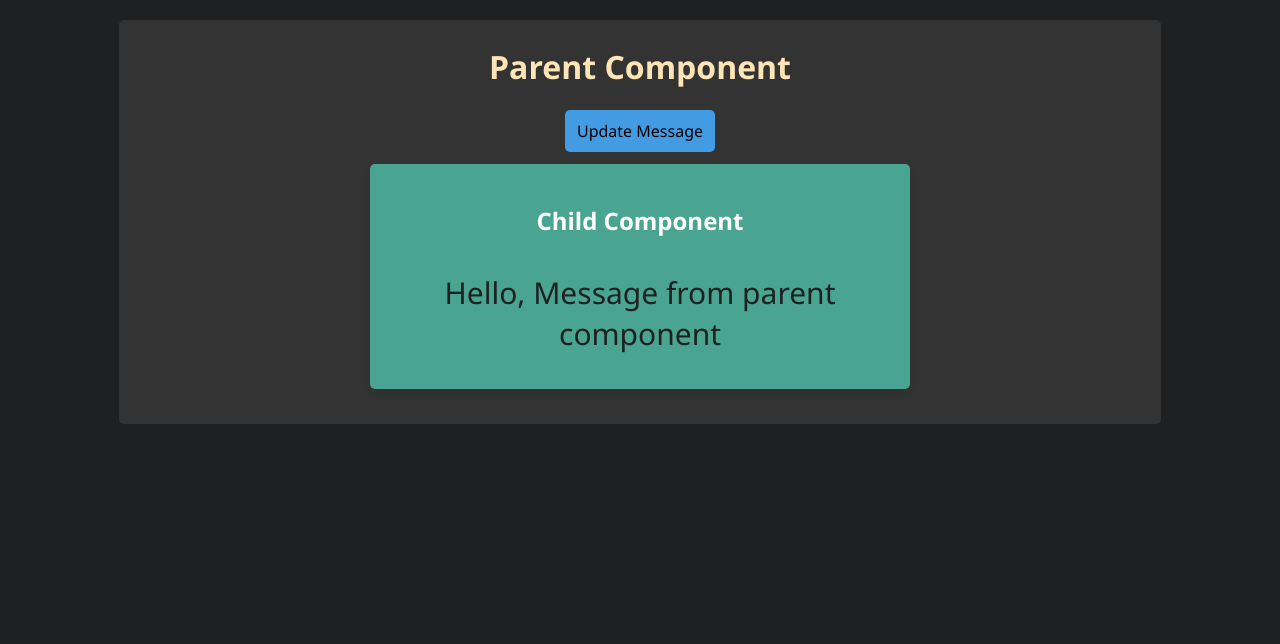
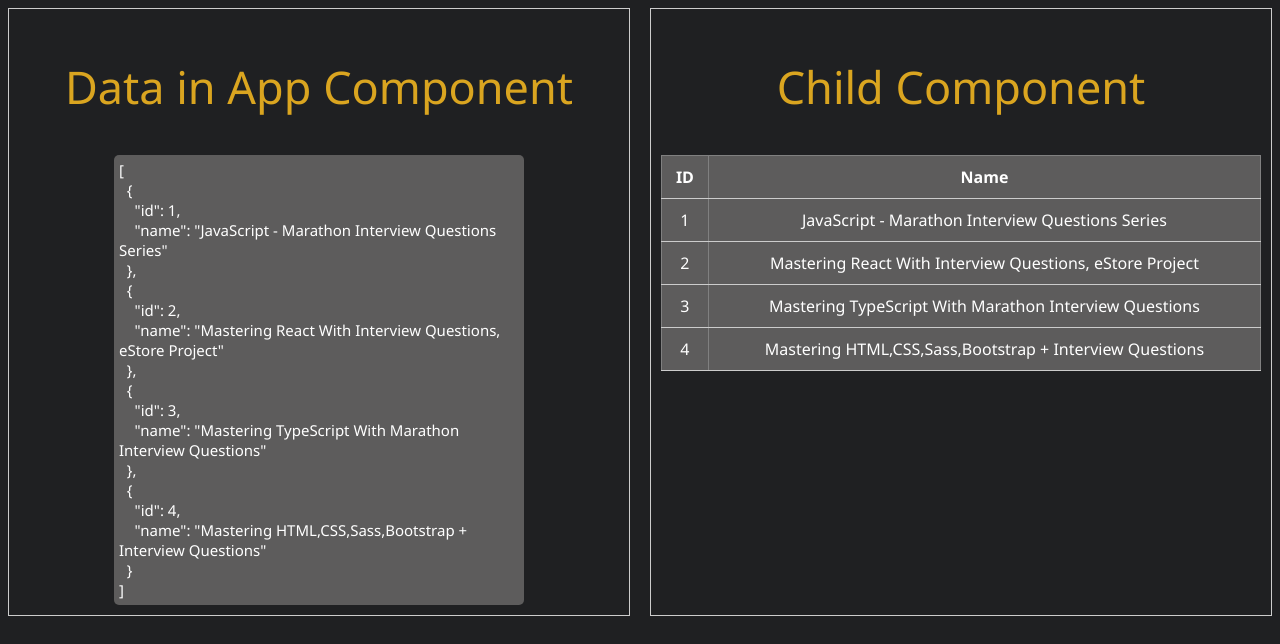
Before and after one commit to tee2490/AngularBasic, an Angular app: page / in a window 1280 px wide. Shown: the top 644 px of the page. Built offline with nearby package versions, Linux system fonts and the light colour scheme.

Commit message:
Section05 Task - @Input() Decorator

```diff
--- a/src/app/app.component.css
+++ b/src/app/app.component.css
@@ -1,28 +1,27 @@
-div {
-  display: flex;
-  flex-direction: column;
-  align-items: center;
-  justify-content: center;
-  padding: 20px;
-  background-color: #333;
-  padding: 15px;
-  width: 80%;
-  margin: 20px auto;
+h2 {
+  text-align: center;
+  font-weight: 360;
+  color: goldenrod;
+  font-size: 45px;
+}
+pre {
+  font-size: 15px;
+  display: block;
+  background-color: #5d5c5c;
+  width: 400px;
+  margin: 0 auto;
+  padding: 5px;
   border-radius: 5px;
+  text-wrap: wrap;
+}
+.container {
+  display: grid;
+  grid-template-columns: 1fr 1fr;
+  gap: 20px;
 }
 
-h1 {
-  margin: 10px auto;
-  color: moccasin;
-  font-weight: bold;
+.parent,
+.child {
+  border: 1px solid #ccc;
+  padding: 10px;
 }
-button {
-  background-color: #429be3;
-  border-radius: 5px;
-  outline: none;
-  border: none;
-  padding: 10px 12px;
-  font-size: 1rem;
-  margin-bottom: 12px;
-  margin-top: 12px;
-}
--- a/src/app/app.component.html
+++ b/src/app/app.component.html
@@ -1,5 +1,10 @@
-<div>
-  <h1>Parent Component</h1>
-  <button (click)="showMsg()">Update Message</button>
-  <app-child [receiveMessage]="displayMessage"></app-child>
+<div class="container">
+  <div class="parent">
+    <h2>Data in App Component</h2>
+    <pre>{{ courses | json }}</pre>
+  </div>
+  <div class="child">
+    <h2>Child Component</h2>
+    <app-child [showData]="courses"></app-child>
+  </div>
 </div>
--- a/src/app/app.component.ts
+++ b/src/app/app.component.ts
@@ -12,9 +12,10 @@ import { ChildComponent } from './child/child.component';
   styleUrl: './app.component.css',
 })
 export class AppComponent {
-  displayMessage: string = 'Hello, Message from parent component';
-
-  showMsg() {
-    this.displayMessage = 'Child Component: Message Updated';
-  }
+  courses: { id: number; name: string }[] = [
+    { id: 1, name: 'JavaScript - Marathon Interview Questions Series' },
+    { id: 2, name: 'Mastering React With Interview Questions, eStore Project' },
+    { id: 3, name: 'Mastering TypeScript With Marathon Interview Questions' },
+    { id: 4, name: 'Mastering HTML,CSS,Sass,Bootstrap + Interview Questions' },
+  ];
 }
--- a/src/app/child/child.component.css
+++ b/src/app/child/child.component.css
@@ -1,22 +1,30 @@
-div {
-  display: flex;
-  flex-direction: column;
-  align-items: center;
-  background-color: #49a591;
-  padding: 20px;
-  border-radius: 5px;
-  box-shadow: 0 4px 6px rgba(0, 0, 0, 0.1);
-  width: 500px;
+table {
+  width: 100%;
+  border-collapse: collapse;
   margin-bottom: 20px;
 }
 
-h2 {
-  font-size: 1.5rem;
+thead {
+  background-color: #5d5c5c;
+  font-weight: bold;
 }
 
-p {
-  font-size: 30px;
-  color: #1f2022;
-  margin: 15px 0;
+th {
+  padding: 10px;
+  text-align: center;
+  border-bottom: 1px solid #ccc;
+}
+
+tbody {
+  background-color: #5d5c5c;
+}
+
+tr:nth-child(even) {
+  background-color: #5d5c5c;
+}
+
+td {
+  padding: 10px;
+  border-bottom: 1px solid #ccc;
   text-align: center;
 }
--- a/src/app/child/child.component.html
+++ b/src/app/child/child.component.html
@@ -1,4 +1,14 @@
-<div>
-  <h2>Child Component</h2>
-  <p>{{ receiveMessage }}</p>
-</div>
+<table border="1">
+  <thead>
+    <th>ID</th>
+    <th>Name</th>
+  </thead>
+  <tbody>
+    @for (item of showData; track item.id) {
+      <tr>
+        <td>{{ item.id }}</td>
+        <td>{{ item.name }}</td>
+      </tr>
+    }
+  </tbody>
+</table>
--- a/src/app/child/child.component.ts
+++ b/src/app/child/child.component.ts
@@ -1,12 +1,13 @@
 import { Component, Input } from '@angular/core';
+import { CommonModule } from '@angular/common';
 
 @Component({
   selector: 'app-child',
   standalone: true,
-  imports: [],
+  imports: [CommonModule],
   templateUrl: './child.component.html',
   styleUrl: './child.component.css',
 })
 export class ChildComponent {
-  @Input() receiveMessage: string = '';
+  @Input() showData: { id: number; name: string }[] = [];
 }
```
